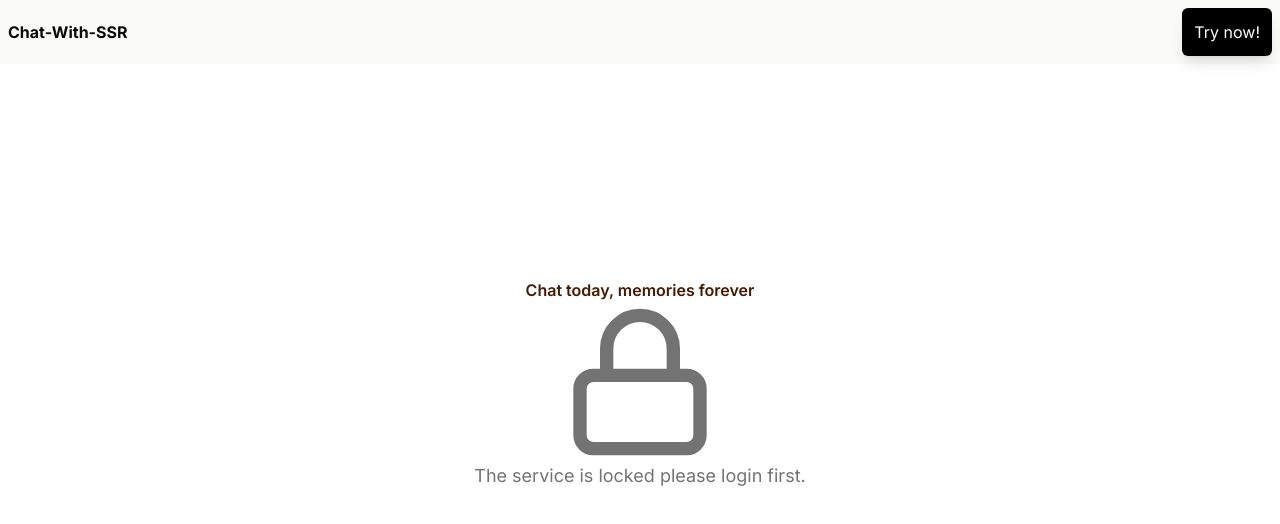
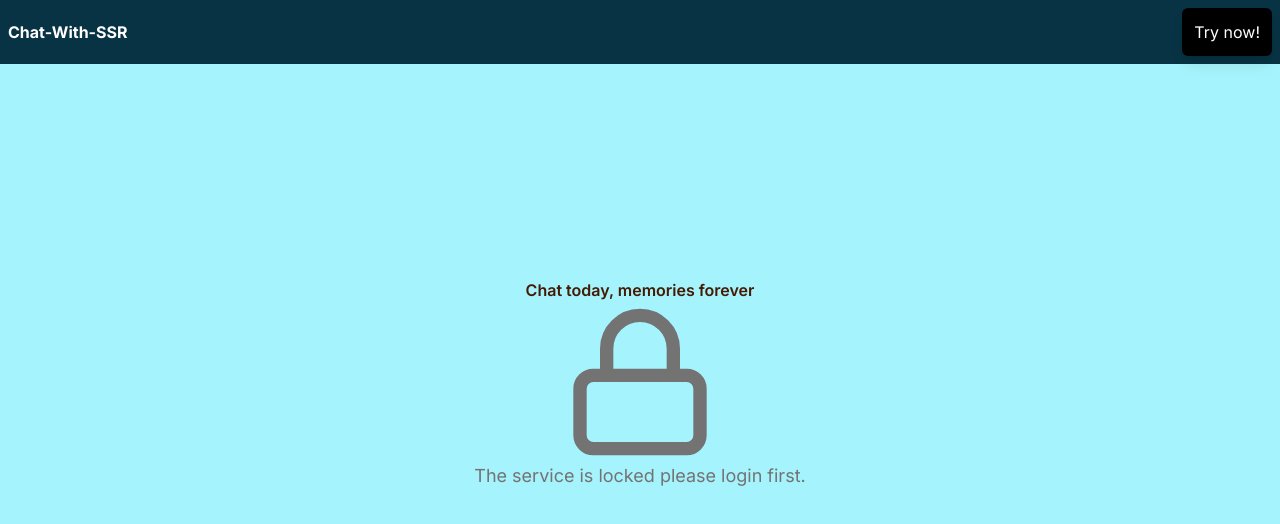
Before and after one commit to saurabh4742/Chat-App-RealTime, a Next.js app: page / in a window 1280 px wide. Shown: the top 524 px of the page. Built offline with nearby package versions, Linux system fonts and the light colour scheme; no server answers.

Commit message:
Color-Palltet_Updtae

```diff
--- a/src/app/page.tsx
+++ b/src/app/page.tsx
@@ -6,8 +6,8 @@ import ChatLayout from "@/components/ChatLayout";
 export default function Home() {
   const session=useSession()
   return (
-    <main className="flex min-h-screen flex-col items-center justify-start ">
-      <div className="w-full flex justify-between p-2 bg-[#FAFAF9] items-center "><div className="font-bold ">Chat-With-SSR</div>{session.data?.user.id && <button className=" bg-black text-white shadow-lg rounded-md p-3" onClick={()=>{
+    <main className="flex min-h-screen flex-col items-center bg-[#A5F3FC] justify-start ">
+      <div className="w-full flex justify-between p-2 bg-[#083344] items-center "><div className="font-bold text-white">Chat-With-SSR</div>{session.data?.user.id && <button className=" bg-black text-white shadow-lg rounded-md p-3" onClick={()=>{
         signOut()
       }}>Logout</button>}{!session.data?.user.id && <form action={()=>{
         redirect("/auth/login")
@@ -15,7 +15,7 @@ export default function Home() {
         <button type="submit" className="w-full bg-black text-white shadow-lg rounded-md p-3" >Try now!</button></form>}</div>
       {!session.data?.user.id && <div className="flex flex-col justify-center text-center w-full items-center h-[80vh]">
       <div className="font-semibold text-amber-950">Chat today, memories forever</div>
-      <Lock className="text-muted-foreground  w-40 h-40"/>
+      <Lock className="text-muted-foreground text-[#083344] w-40 h-40"/>
       <p className="text-muted-foreground text-lg"> The service is locked please login first.</p>
       </div>}
       {session.data?.user.id && <>
--- a/src/components/MainChat.tsx
+++ b/src/components/MainChat.tsx
@@ -3,10 +3,10 @@ import React from "react";
 import { Lock } from 'lucide-react';
 const MainChat = () => {
   return (
-    <div className="w-full h-[91vh] sm:flex sm:flex-col  hidden">
+    <div className="w-full h-[91vh] bg-[#A5F3FC]  sm:flex sm:flex-col  hidden">
       <div className="flex flex-col justify-center w-full items-center h-[80vh]">
-      <div className="font-semibold text-amber-950">Chat today, memories forever</div>
-      <Lock className="text-muted-foreground  w-40 h-40"/>
+      <div className="font-semibold">Chat today, memories forever</div>
+      <Lock className="text-muted-foreground text-[#083344] w-40 h-40"/>
       <p className="text-muted-foreground text-lg"> Select any of the user to chat with.</p>
       </div>
     </div>
```
